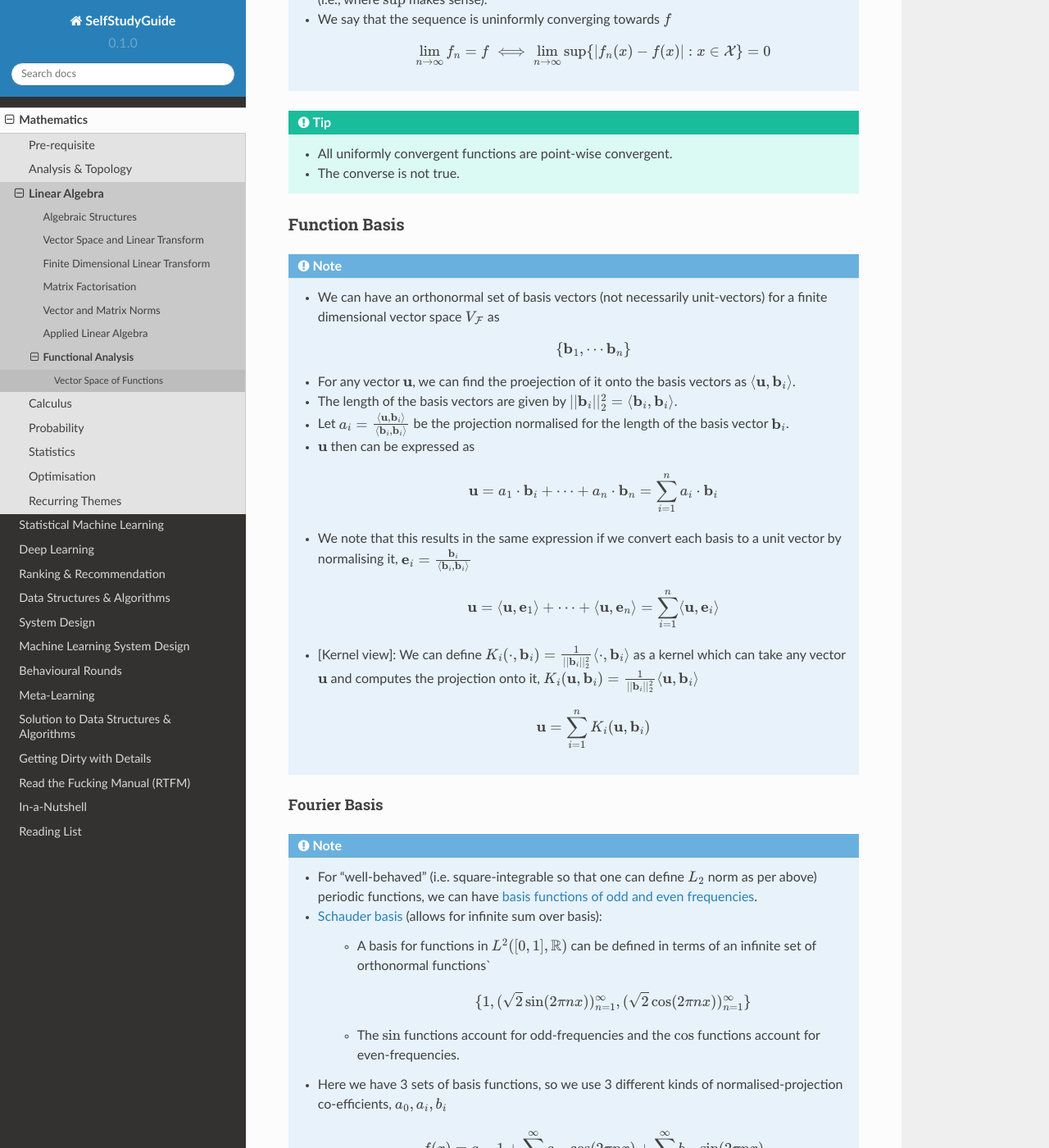
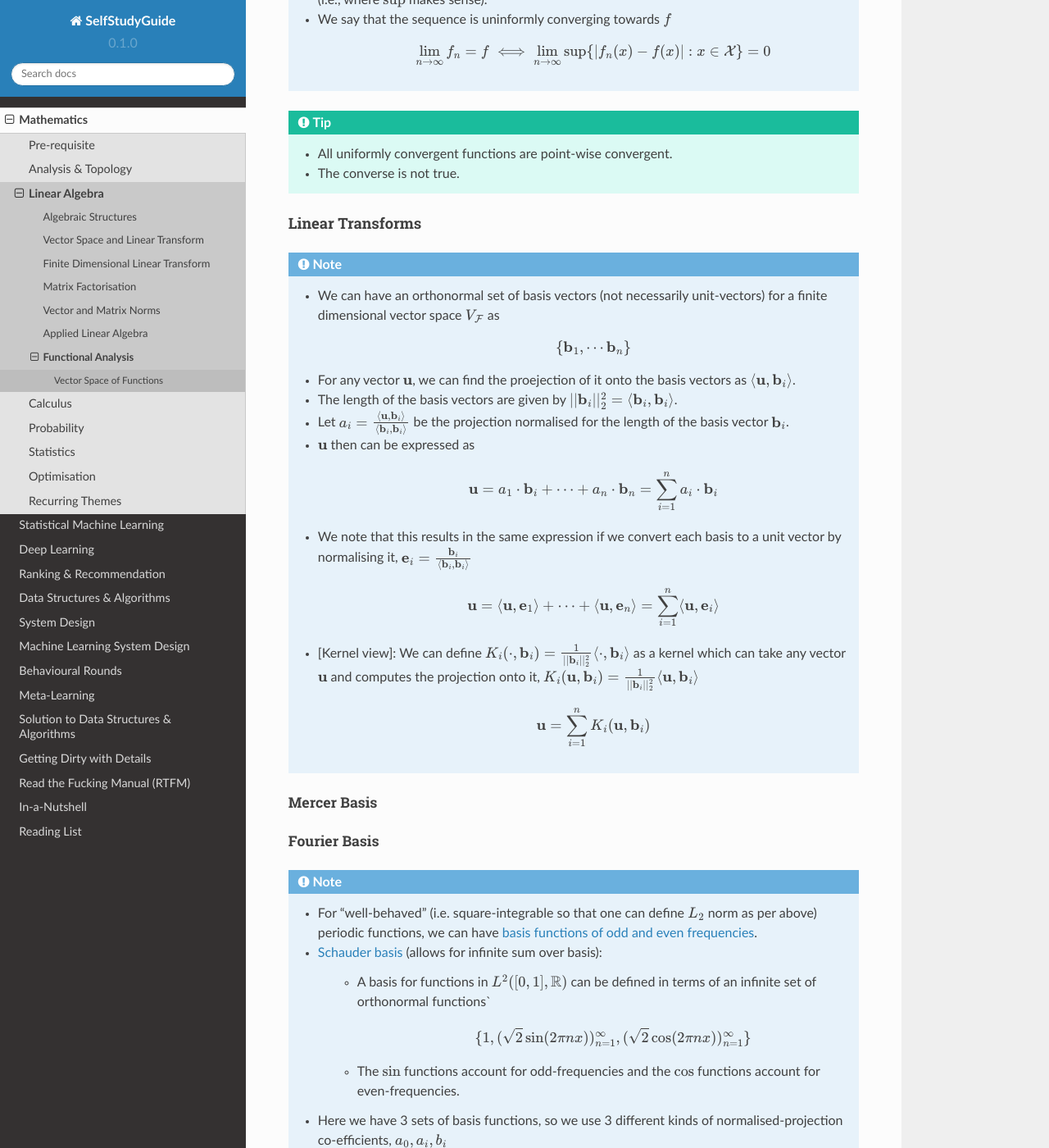
Before and after one commit to uselesstechjunks/leetcode, a Sphinx documentation site: the page built from docs/source/math/linalg/funan.rst, in a window 1280 px wide and 1400 px high, scrolled down 5330 px. Shown: the whole window at 82% size. Built offline with Sphinx 7.4.7 and the Read the Docs theme 2.0.0, drawn with Linux system fonts in a browser that asks for light colours.

Commit message:
Update funan.rst

```diff
--- a/docs/source/math/linalg/funan.rst
+++ b/docs/source/math/linalg/funan.rst
@@ -174,8 +174,8 @@ Uniform Convergence
 	* All uniformly convergent functions are point-wise convergent.
 	* The converse is not true.
 
-Function Basis
-================================================================================
+Linear Transforms
+--------------------------------------------------------------------------------
 .. note::
 	* We can have an orthonormal set of basis vectors (not necessarily unit-vectors) for a finite dimensional vector space :math:`V_{\mathcal{F}}` as
 
@@ -194,8 +194,11 @@ Function Basis
 
 		.. math:: \mathbf{u}=\sum_{i=1}^n K_i(\mathbf{u},\mathbf{b}_i)
 
+Mercer Basis
+^^^^^^^^^^^^^^^^^^^^^^^^^^^^^^^^^^^^^^^^^^^^^^^^^^^^^^^^^^^^^^^^^^^^^^^^^^^^^^^^
+
 Fourier Basis
---------------------------------------------------------------------------------
+^^^^^^^^^^^^^^^^^^^^^^^^^^^^^^^^^^^^^^^^^^^^^^^^^^^^^^^^^^^^^^^^^^^^^^^^^^^^^^^^
 .. note::
 	* For "well-behaved" (i.e. square-integrable so that one can define :math:`L_2` norm as per above) periodic functions, we can have `basis functions of odd and even frequencies <https://math.stackexchange.com/a/32663>`_.
 	* `Schauder basis <https://en.wikipedia.org/wiki/Schauder_basis>`_ (allows for infinite sum over basis):
```
